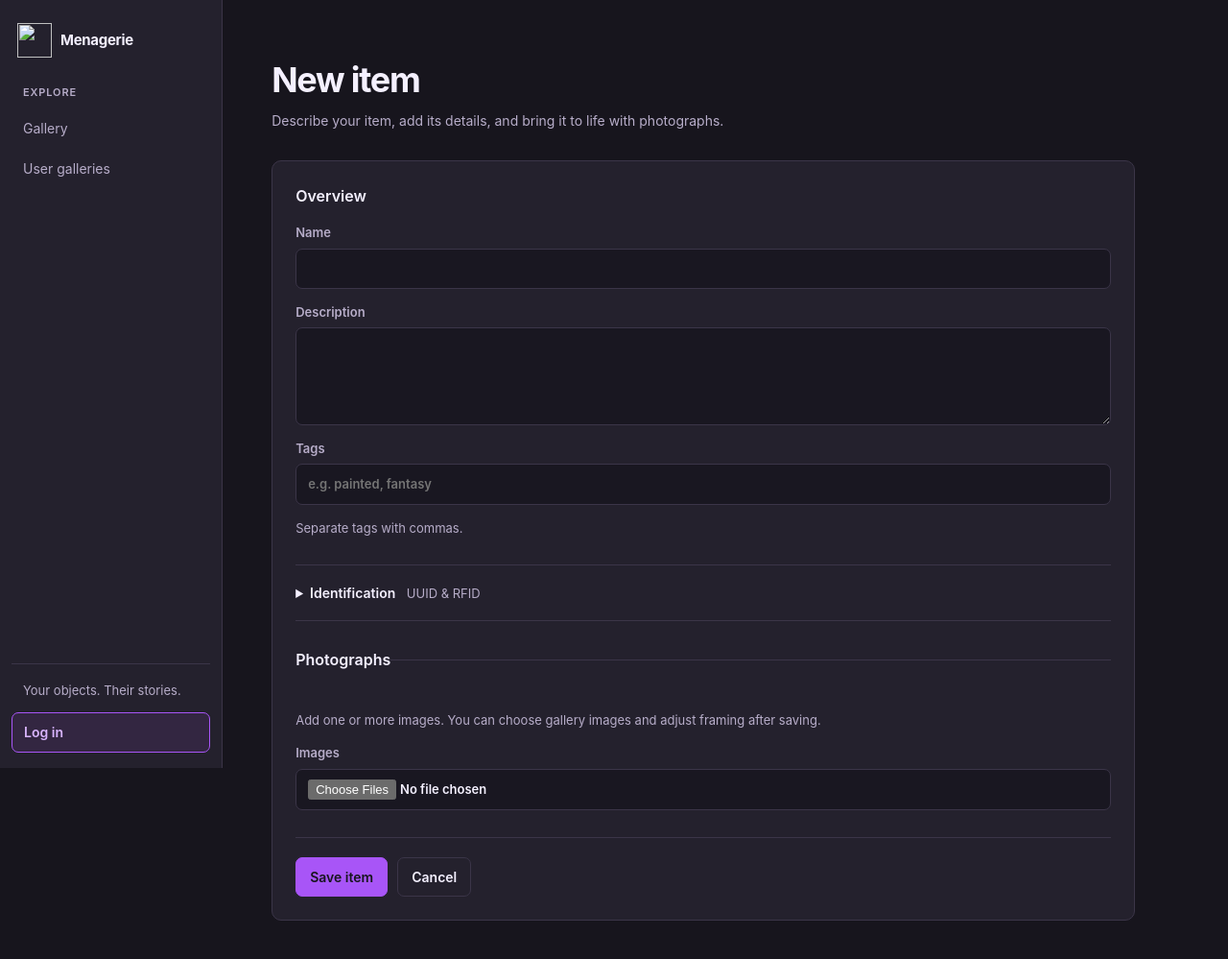
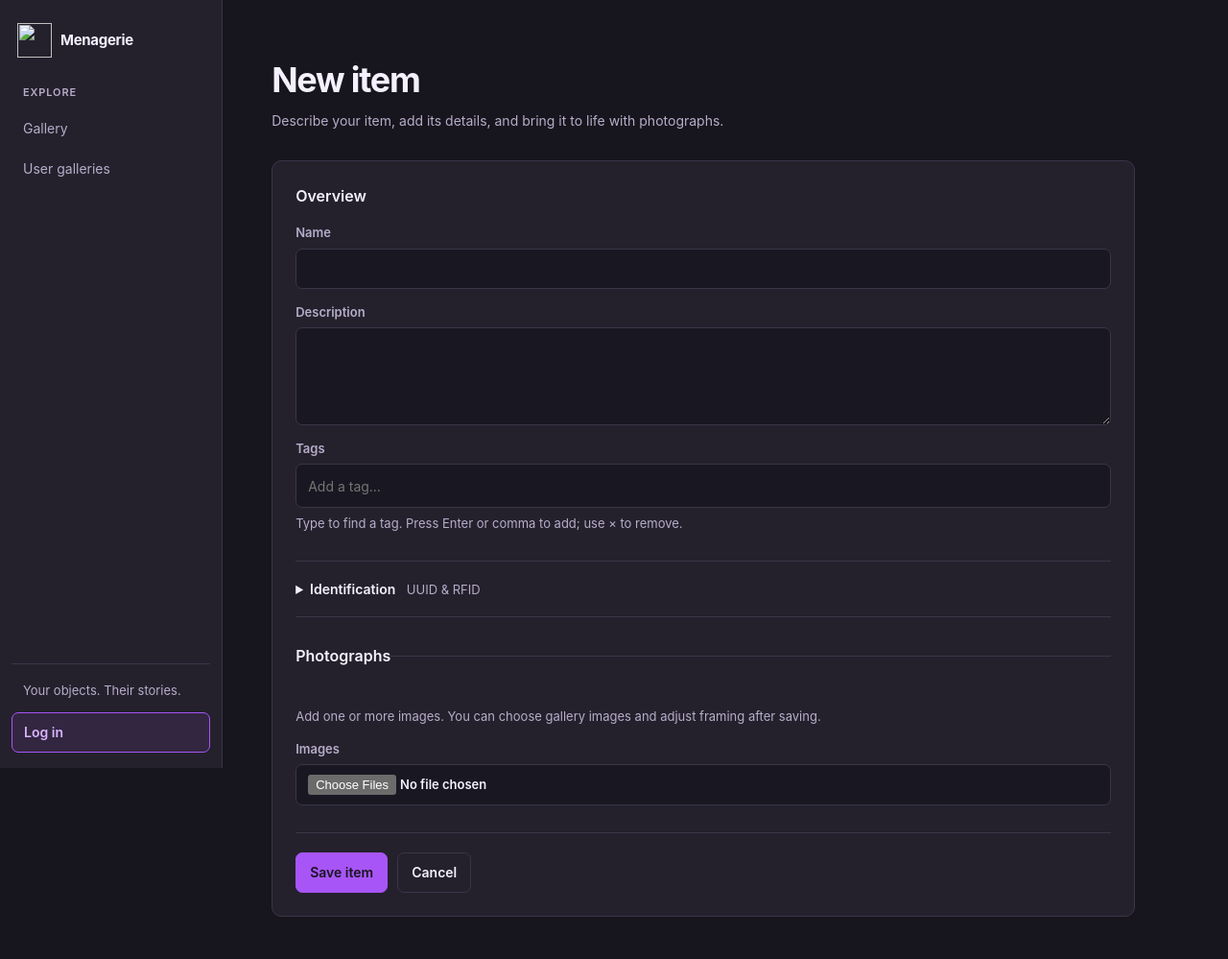
Before and after one commit to Gink3/Menagerie, a Python web app: template templates/item_form.html in a window 1280 px wide. Shown: the top 999 px of the page at 96% size. Run offline with Jinja, Linux system fonts and the light colour scheme; the template is opened without the code that fills it, so the values that code supplies are empty.

Commit message:
Add removable tag chips with scoped autocomplete and keyboard controls

```diff
--- a/static/revamp.css
+++ b/static/revamp.css
@@ -229,3 +229,19 @@ summary { cursor: pointer; font-weight: 600; }
   .edit-photo-panel .item-image-row { grid-template-columns: 100px minmax(0, 1fr); }
   .edit-photo-panel .image-selection-toolbar { align-items: start; flex-direction: column; }
 }
+
+/* Tag chips use the existing tag palette, with a native keyboard combobox. */
+.sr-only { clip-path: inset(50%); height: 1px; overflow: hidden; position: absolute; white-space: nowrap; width: 1px; }
+.tag-editor { display: grid; gap: 6px; min-width: 0; }
+.tag-enhanced { position: relative; }
+.tag-input-box { align-items: center; background: var(--input); border: 1px solid var(--line); border-radius: 7px; cursor: text; display: flex; flex-wrap: wrap; gap: 6px; min-height: 46px; padding: 6px 8px; }
+.tag-input-box:focus-within { border-color: var(--accent); }
+.tag-chip-list { display: contents; }
+.tag-chip { align-items: center; background: var(--tag-bg); border-radius: 5px; color: var(--tag-text); display: inline-flex; font-size: 13px; gap: 6px; max-width: 100%; padding: 3px 4px 3px 9px; }
+.tag-chip > span { overflow-wrap: anywhere; }
+.tag-chip button { background: transparent; border: 0; color: var(--tag-text); flex: 0 0 24px; font-size: 18px; line-height: 24px; padding: 0; }
+.tag-chip button:hover { background: var(--accent-soft); }
+.tag-input-box #tag-entry { background: transparent; border: 0; border-radius: 0; flex: 1 1 150px; min-width: 100px; padding: 4px; width: auto; }
+.tag-suggestions { background: var(--panel); border: 1px solid var(--line); border-radius: 7px; left: 0; list-style: none; margin: 5px 0 0; max-height: 240px; overflow-y: auto; padding: 5px; position: absolute; right: 0; z-index: 6; }
+.tag-suggestions li { border-radius: 4px; cursor: pointer; overflow-wrap: anywhere; padding: 8px 10px; }
+.tag-suggestions li:hover, .tag-suggestions li[aria-selected="true"] { background: var(--accent-soft); color: var(--accent-dark); }
--- /dev/null
+++ b/static/tags.js
@@ -0,0 +1,137 @@
+/* Progressive enhancement: the original comma-separated field still submits. */
+document.querySelectorAll(".tag-editor").forEach((editor) => {
+  const valueField = editor.querySelector('[name="tags"]');
+  const input = editor.querySelector("#tag-entry");
+  const chips = editor.querySelector(".tag-chip-list");
+  const list = editor.querySelector(".tag-suggestions");
+  const status = editor.querySelector("#tag-status");
+  const known = JSON.parse(editor.dataset.knownTags);
+  const normalize = (value) => value.trim().toLowerCase();
+  let tags = [...new Set(valueField.value.split(/[,\n]/).map(normalize).filter(Boolean))];
+  let choices = [];
+  let active = -1;
+
+  const closeSuggestions = () => {
+    list.hidden = true;
+    input.setAttribute("aria-expanded", "false");
+    input.removeAttribute("aria-activedescendant");
+    active = -1;
+  };
+  const showActive = () => {
+    [...list.children].forEach((option, index) => option.setAttribute("aria-selected", String(index === active)));
+    if (active >= 0) {
+      input.setAttribute("aria-activedescendant", list.children[active].id);
+      list.children[active].scrollIntoView({ block: "nearest" });
+    } else input.removeAttribute("aria-activedescendant");
+  };
+  const sync = () => {
+    valueField.value = tags.join(", ");
+    chips.replaceChildren();
+    tags.forEach((tag) => {
+      const chip = document.createElement("span");
+      chip.className = "tag-chip";
+      chip.setAttribute("role", "listitem");
+      const text = document.createElement("span");
+      text.textContent = tag;
+      const remove = document.createElement("button");
+      remove.type = "button";
+      remove.textContent = "×";
+      remove.setAttribute("aria-label", `Remove tag ${tag}`);
+      remove.addEventListener("mousedown", (event) => event.preventDefault());
+      remove.addEventListener("click", () => {
+        tags = tags.filter((value) => value !== tag);
+        sync();
+        status.textContent = `Removed ${tag}.`;
+        input.focus();
+        suggest();
+      });
+      chip.append(text, remove);
+      chips.append(chip);
+    });
+  };
+  const add = (raw) => {
+    const tag = normalize(raw);
+    if (tag && !tags.includes(tag)) {
+      tags.push(tag);
+      status.textContent = `Added ${tag}.`;
+    }
+    sync();
+  };
+  const commit = () => {
+    input.value.split(/[,\n]/).forEach(add);
+    input.value = "";
+    closeSuggestions();
+  };
+  const choose = (tag) => {
+    add(tag);
+    input.value = "";
+    input.focus();
+    suggest();
+  };
+  const suggest = () => {
+    const query = normalize(input.value);
+    choices = known.filter((tag) => !tags.includes(tag) && tag.includes(query)).slice(0, 8);
+    if (query && !tags.includes(query) && !known.includes(query)) choices.push(query);
+    list.replaceChildren();
+    active = -1;
+    choices.forEach((tag, index) => {
+      const option = document.createElement("li");
+      option.id = `tag-option-${index}`;
+      option.setAttribute("role", "option");
+      option.setAttribute("aria-selected", "false");
+      option.textContent = known.includes(tag) ? tag : `Add “${tag}”`;
+      option.addEventListener("mousedown", (event) => event.preventDefault());
+      option.addEventListener("click", () => choose(tag));
+      list.append(option);
+    });
+    list.hidden = !choices.length;
+    input.setAttribute("aria-expanded", String(Boolean(choices.length)));
+    input.removeAttribute("aria-activedescendant");
+  };
+  input.addEventListener("input", (event) => {
+    if (event.isComposing) return;
+    if (/[,\n]/.test(input.value)) {
+      const parts = input.value.split(/[,\n]/);
+      input.value = parts.pop();
+      parts.forEach(add);
+    }
+    suggest();
+  });
+  input.addEventListener("keydown", (event) => {
+    if (event.isComposing) return;
+    if (event.key === "ArrowDown" || event.key === "ArrowUp") {
+      event.preventDefault();
+      if (list.hidden) suggest();
+      if (!choices.length) return;
+      active = active < 0 ? (event.key === "ArrowDown" ? 0 : choices.length - 1)
+        : (active + (event.key === "ArrowDown" ? 1 : -1) + choices.length) % choices.length;
+      showActive();
+    } else if (event.key === "Enter" || event.key === ",") {
+      event.preventDefault();
+      if (event.key === "Enter" && active >= 0 && !list.hidden) choose(choices[active]);
+      else commit();
+    } else if (event.key === "Escape") {
+      event.preventDefault();
+      closeSuggestions();
+    } else if (event.key === "Backspace" && !input.value) {
+      chips.lastElementChild?.querySelector("button").focus();
+    }
+  });
+  input.addEventListener("focus", suggest);
+  input.addEventListener("blur", () => {
+    if (input.value.trim()) commit();
+    else closeSuggestions();
+  });
+  valueField.form.addEventListener("submit", commit);
+  valueField.form.addEventListener("formdata", (event) => {
+    commit();
+    event.formData.set("tags", valueField.value);
+  });
+  editor.querySelector(".tag-input-box").addEventListener("click", (event) => {
+    if (!event.target.closest("button")) input.focus();
+  });
+  sync();
+  valueField.type = "hidden";
+  editor.querySelector("label").htmlFor = input.id;
+  editor.querySelector(".tag-enhanced").hidden = false;
+});
--- a/templates/item_form.html
+++ b/templates/item_form.html
@@ -19,8 +19,20 @@
     <legend>Overview</legend>
   <label>Name<input name="name" value="{{ item.name if item else '' }}" required></label>
   <label>Description<textarea name="description" rows="4">{{ item.description if item else '' }}</textarea></label>
-  <label>Tags<input name="tags" value="{{ tags }}" placeholder="e.g. painted, fantasy"></label>
-  <p class="meta form-hint">Separate tags with commas.</p>
+  <div class="tag-editor" data-known-tags="{{ known_tags|tojson|forceescape }}">
+    <label id="tag-label" for="item-tags">Tags</label>
+    <input id="item-tags" name="tags" value="{{ tags }}" placeholder="e.g. painted, fantasy">
+    <div class="tag-enhanced" hidden>
+      <div class="tag-input-box">
+        <div class="tag-chip-list" role="list" aria-label="Selected tags"></div>
+        <input id="tag-entry" type="text" role="combobox" aria-labelledby="tag-label" aria-autocomplete="list" aria-controls="tag-suggestions" aria-expanded="false" aria-describedby="tag-help" autocomplete="off" placeholder="Add a tag…">
+      </div>
+      <ul id="tag-suggestions" class="tag-suggestions" role="listbox" aria-label="Known tags" hidden></ul>
+      <span class="sr-only" id="tag-status" aria-live="polite"></span>
+    </div>
+    <p class="meta form-hint" id="tag-help">Type to find a tag. Press Enter or comma to add; use × to remove.</p>
+    <noscript><p class="meta">Separate tags with commas.</p></noscript>
+  </div>
   </fieldset>
   {% set editable_fields = namespace(count=0) %}
   {% for field in fields if (show_advanced_fields or not field.advanced) and not field.capture_key %}{% set editable_fields.count = editable_fields.count + 1 %}{% endfor %}
@@ -76,4 +88,5 @@
     <a class="button subtle" href="{{ url_for('item_detail', item_id=item.id) if item else url_for('collection_view', collection_id=collection.id) }}">Cancel</a>
   </div>
 </form>
+<script src="{{ url_for('static', filename='tags.js') }}" defer></script>
 {% endblock %}
```
Also changed, not shown: app.py (+13 -0 lines), tests/test_tag_editor.py (added, +45 -0 lines).
